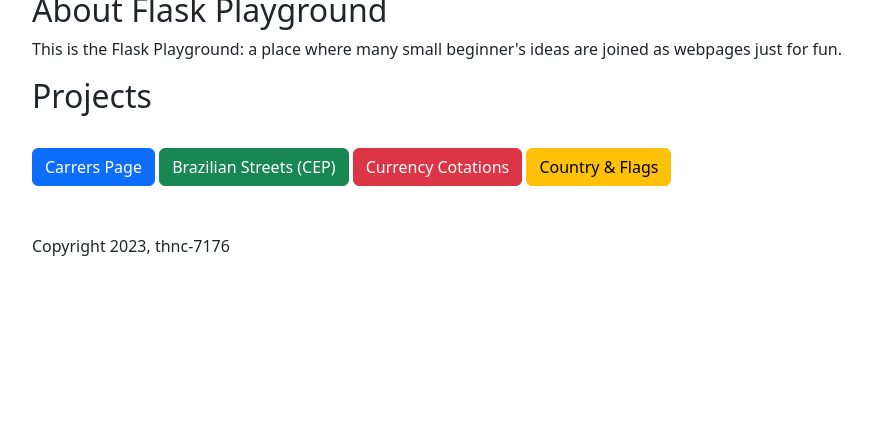
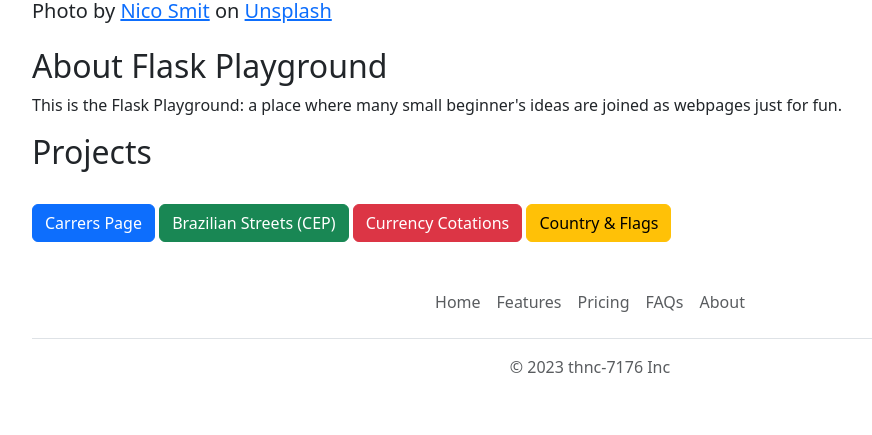
Before and after one commit to thnc-7176/first-flask-website, a Flask app: page / in a window 1280 px wide. Shown: the part 529-964 px from the top of the page, without its empty margins (50-922 px from the left). Before the commit the page ends 785 px from the top, so only its background shows below. Run offline with Flask 3, Linux system fonts and the light colour scheme.

Commit message:
functional and aesthetic improvements

```diff
--- a/app.py
+++ b/app.py
@@ -54,4 +54,5 @@
 if __name__ == "__main__":
   app.run(host="0.0.0.0", debug=True)
 
-### I stopped at
+### I stopped at 1:42:38
+# Step 4
--- /dev/null
+++ b/templates/footer.html
@@ -0,0 +1,12 @@
+<div class="container">
+  <footer class="py-3 my-4">
+    <ul class="nav justify-content-center border-bottom pb-3 mb-3">
+      <li class="nav-item"><a href="#" class="nav-link px-2 text-body-secondary">Home</a></li>
+      <li class="nav-item"><a href="#" class="nav-link px-2 text-body-secondary">Features</a></li>
+      <li class="nav-item"><a href="#" class="nav-link px-2 text-body-secondary">Pricing</a></li>
+      <li class="nav-item"><a href="#" class="nav-link px-2 text-body-secondary">FAQs</a></li>
+      <li class="nav-item"><a href="#" class="nav-link px-2 text-body-secondary">About</a></li>
+    </ul>
+    <p class="text-center text-body-secondary">&copy; 2023 thnc-7176 Inc</p>
+  </footer>
+</div>
--- a/templates/home.html
+++ b/templates/home.html
@@ -2,7 +2,7 @@
 <html>
   <head>
     <title>
-      Flask Playground
+      Homepage
     </title>
     <meta charset="utf-8">
     <meta name="viewport" content="width=device-width, initial-scale=1">
@@ -16,6 +16,7 @@
     </style>
   </head>
   <body>
+    {% include 'nav.html' %}
     <div class="container">
       <h1 class="mt-2">Flask Playground</h1>
       <h5 class="mb-4">by: thnc-7176</h5>
@@ -37,9 +38,12 @@
       <button class="btn btn-success mt-4">Brazilian Streets (CEP)</button>
       <button class="btn btn-danger mt-4">Currency Cotations</button>
       <button class="btn btn-warning mt-4">Country & Flags</button>
+      <!--
       <p class="mt-5">
         Copyright 2023, thnc-7176
       </p>
+      -->
     </div>
+    {% include 'footer.html'%}
   </body>
 </html>
--- a/templates/jobitem.html
+++ b/templates/jobitem.html
@@ -7,6 +7,6 @@
     {% endif %}
   </div>
   <div class="col-3">
-    <button class="btn btn-outline-primary mt-4" onclick="location.href = '#';">Apply</button>
+    <a href = "mailto:someone@yoursite.com?subject=Mail from Our Site" type= "button" class="btn btn-outline-primary mt-4" >Apply</a>
   </div>
 </div>
--- /dev/null
+++ b/templates/nav.html
@@ -0,0 +1,35 @@
+<nav class="navbar navbar-expand-lg navbar-dark bg-dark fixed-top" aria-label="Fifth navbar example">
+  <div class="container-fluid">
+    <a class="navbar-brand" href="#">Flask Playground</a>
+    <button class="navbar-toggler" type="button" data-bs-toggle="collapse" data-bs-target="#navbarsExample05" aria-controls="navbarsExample05" aria-expanded="false" aria-label="Toggle navigation">
+      <span class="navbar-toggler-icon"></span>
+    </button>
+
+    <div class="collapse navbar-collapse" id="navbarsExample05">
+      <ul class="navbar-nav me-auto mb-2 mb-lg-0">
+        <li class="nav-item">
+          <a class="nav-link active" aria-current="page" href="#">Home</a>
+        </li>
+        <li class="nav-item">
+          <a class="nav-link" href="#">Link</a>
+        </li>
+        <li class="nav-item">
+          <a class="nav-link disabled" aria-disabled="true">Disabled</a>
+        </li>
+        <li class="nav-item dropdown">
+          <a class="nav-link dropdown-toggle" href="#" data-bs-toggle="dropdown" aria-expanded="false">Dropdown</a>
+          <ul class="dropdown-menu">
+            <li><a class="dropdown-item" href="#">Action</a></li>
+            <li><a class="dropdown-item" href="#">Another action</a></li>
+            <li><a class="dropdown-item" href="#">Something else here</a></li>
+          </ul>
+        </li>
+      </ul>
+      <form role="search">
+        <input class="form-control" type="search" placeholder="Search" aria-label="Search">
+      </form>
+    </div>
+  </div>
+</nav>
+<!-- This last div is to avoid the nav-bar with fixed-top style to pop over the top part of the page hiding the title -->
+<div style="height: 56px"></div>
```
